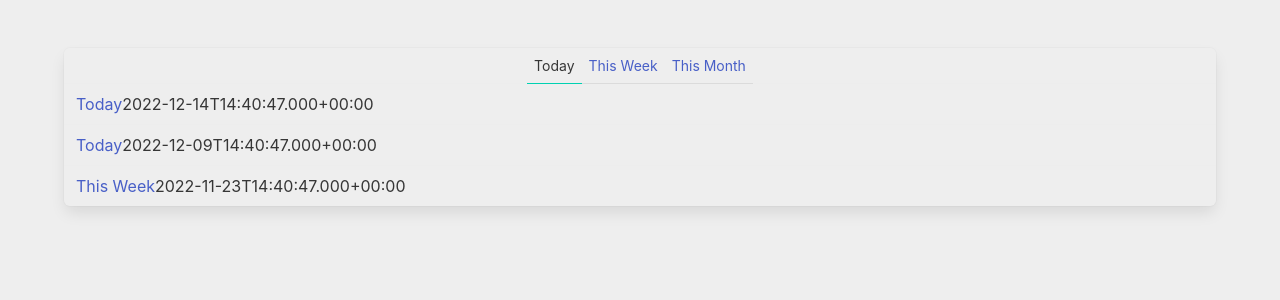
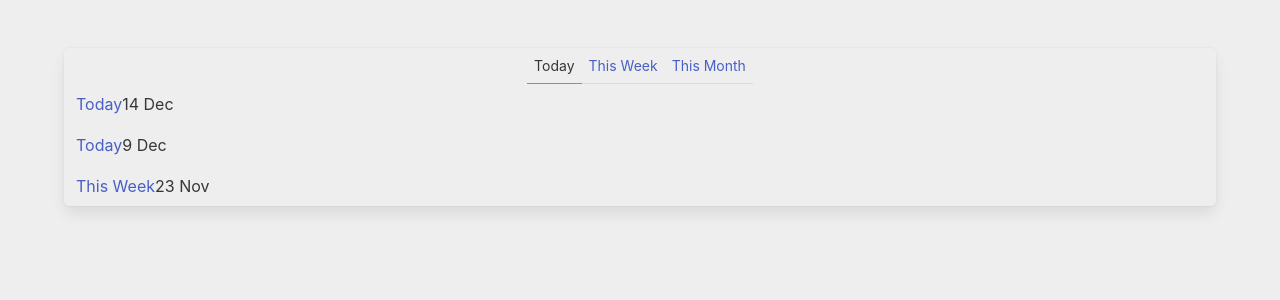
Before and after one commit to frzhen/Vue3-TS-CompAPI-Vite-Test, a Vue app: page / in a window 1280 px wide. Shown: the top 300 px of the page. Built offline with nearby package versions, Linux system fonts and the light colour scheme.

Commit message:
Implemented luxon correctly

```diff
--- a/src/components/Timeline.vue
+++ b/src/components/Timeline.vue
@@ -6,6 +6,7 @@
 <script setup lang="ts">
 import { ref, Ref } from "vue";
 import { Post, today, thisWeek, thisMonth } from "../posts";
+import {DateTime} from "luxon";
 
 // Using 'as const' and typeof eliminating repetition in code
 const periods = ["Today", "This Week", "This Month"] as const;
@@ -19,11 +20,16 @@ const selectPeriod = (period: Period) => {
   selectedPeriod.value = period;
 }
 
-const posts: Post[] = [
+const posts = [
   today,
   thisWeek,
   thisMonth
-]
+].map(post => {
+  return {
+    ...post,
+    created: DateTime.fromISO(post.created)
+  }
+})
 </script>
 
 <template>
@@ -40,7 +46,7 @@ const posts: Post[] = [
     </span>
     <a v-for="post of posts" :key="post.id" class="panel-block">
       <a>{{ post.title }}</a>
-      <div>{{ post.created }}</div>
+      <div>{{ post.created.toFormat("d MMM") }}</div>
     </a>
   </nav>
 </template>
```
